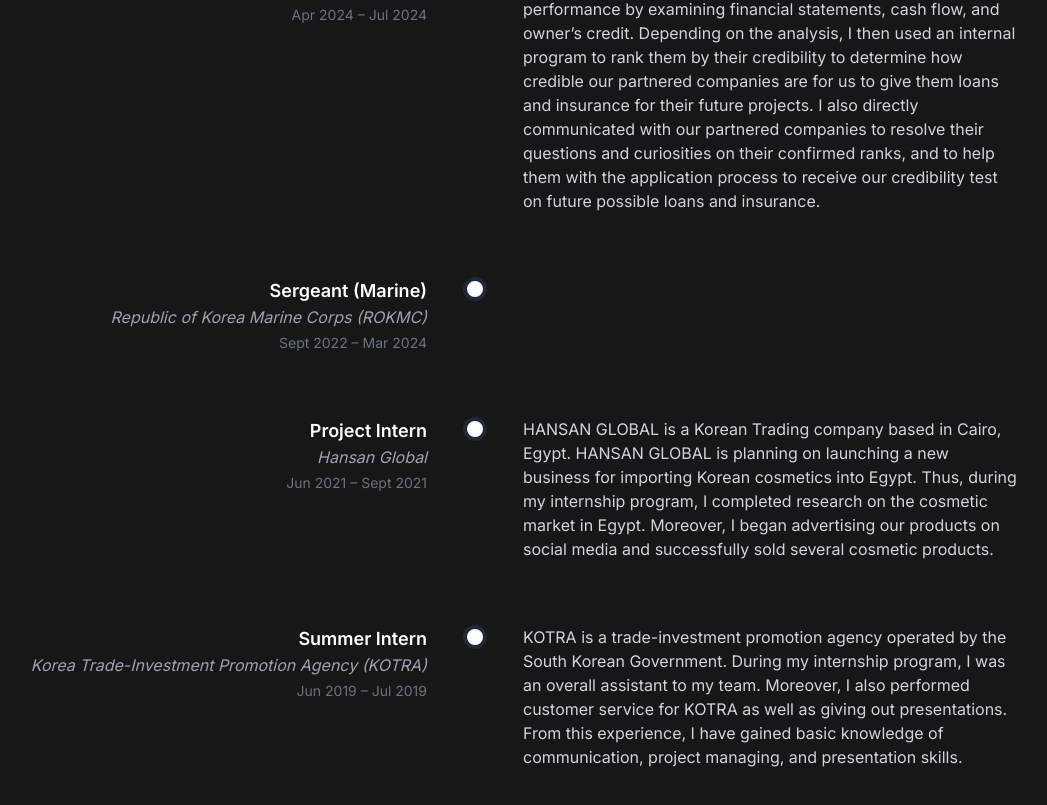
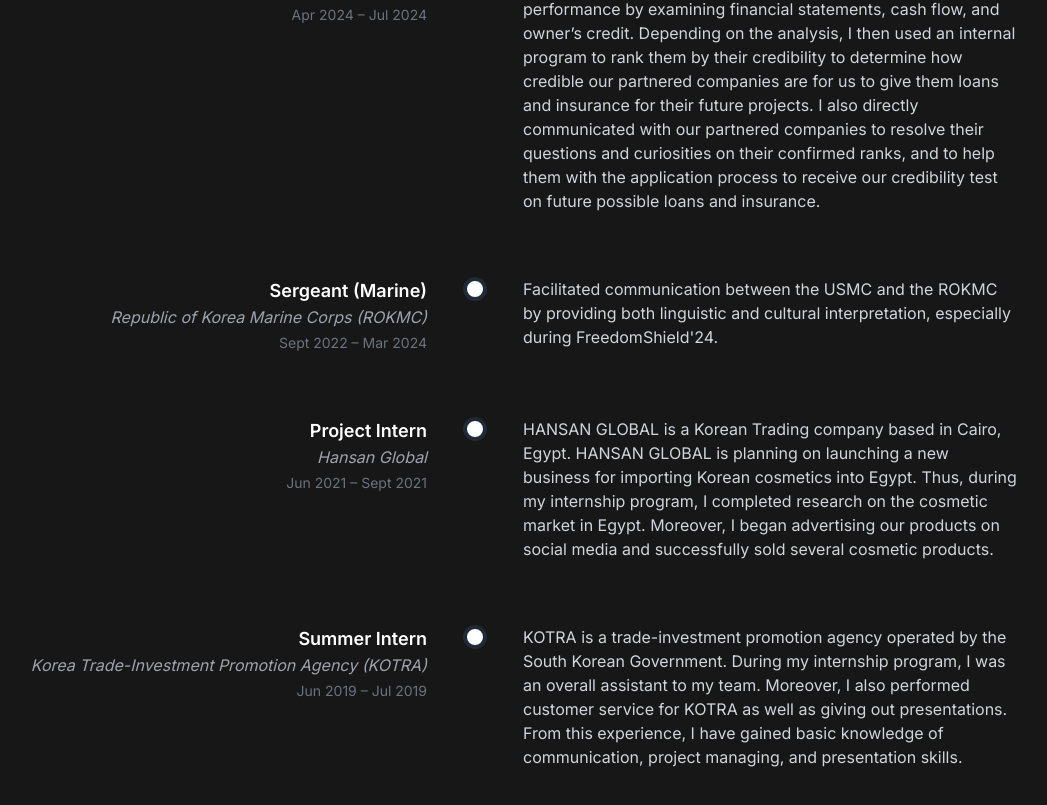
Before and after one commit to jewoolee0502/jewoo-lee, a React (Vite) app: page / in a window 1280 px wide. Shown: the part 3501-4306 px from the top of the page, without its empty margins (165-1212 px from the left). Built offline with nearby package versions, Linux system fonts and the light colour scheme.

Commit message:
marine description

```diff
--- a/src/components/Experience.jsx
+++ b/src/components/Experience.jsx
@@ -43,7 +43,7 @@
     title: "Sergeant (Marine)",
     company: "Republic of Korea Marine Corps (ROKMC)",
     date: "Sept 2022 – Mar 2024",
-    description: ""
+    description: `Facilitated communication between the USMC and the ROKMC by providing both linguistic and cultural interpretation, especially during FreedomShield'24.`
   },
   {
     title: "Project Intern",
```
